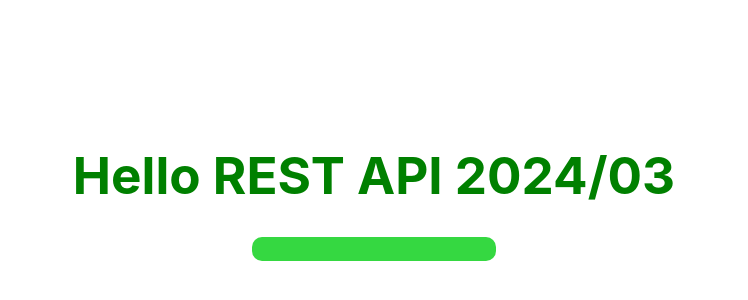
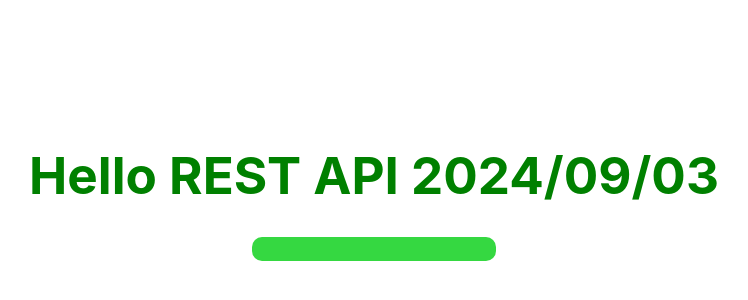
Before and after one commit to up1/demo-frontend-reactjs, a React (Vite) app: page / in a window 1280 px wide. Shown: the part 208-508 px from the top of the page, without its empty margins (266-1014 px from the left). Built offline with nearby package versions, Linux system fonts and the light colour scheme; no server answers.

Commit message:
Update App.jsx

```diff
--- a/src/App.jsx
+++ b/src/App.jsx
@@ -18,7 +18,7 @@ function App() {
 
   return (
     <div className="App">
-      <h1 data-testid="message_text" style={{ color: "green" }}>Hello REST API 2024/03</h1>
+      <h1 data-testid="message_text" style={{ color: "green" }}>Hello REST API 2024/09/03</h1>
       <center>
         <div
           style={{
```
